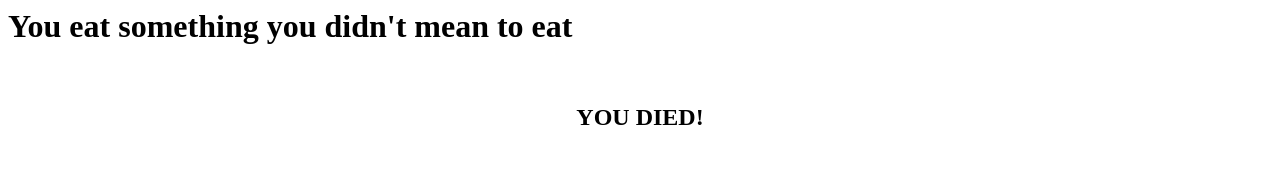
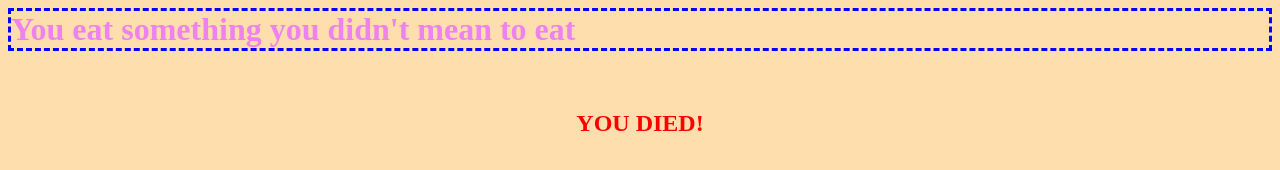
Before and after one commit to nasheeb/nasheeb.github.io, a plain HTML site: page Eatit.html in a window 1280 px wide. Drawn offline with Linux system fonts and the light colour scheme.

Commit message:
Update Eatit.html

```diff
--- a/Eatit.html
+++ b/Eatit.html
@@ -1,6 +1,12 @@
 <html>
 <head><title>Eat It</title></head>
     <body>
+        <style>
+            body { background-color: navajowhite}
+            h1 { border: dashed blue }
+            h2 { color: red}
+            h1 { color: violet}
+        </style>
     <h1>You eat something you didn't mean to eat</h1>
         <br>
        <center><h2>YOU DIED!</h2></center>
```
